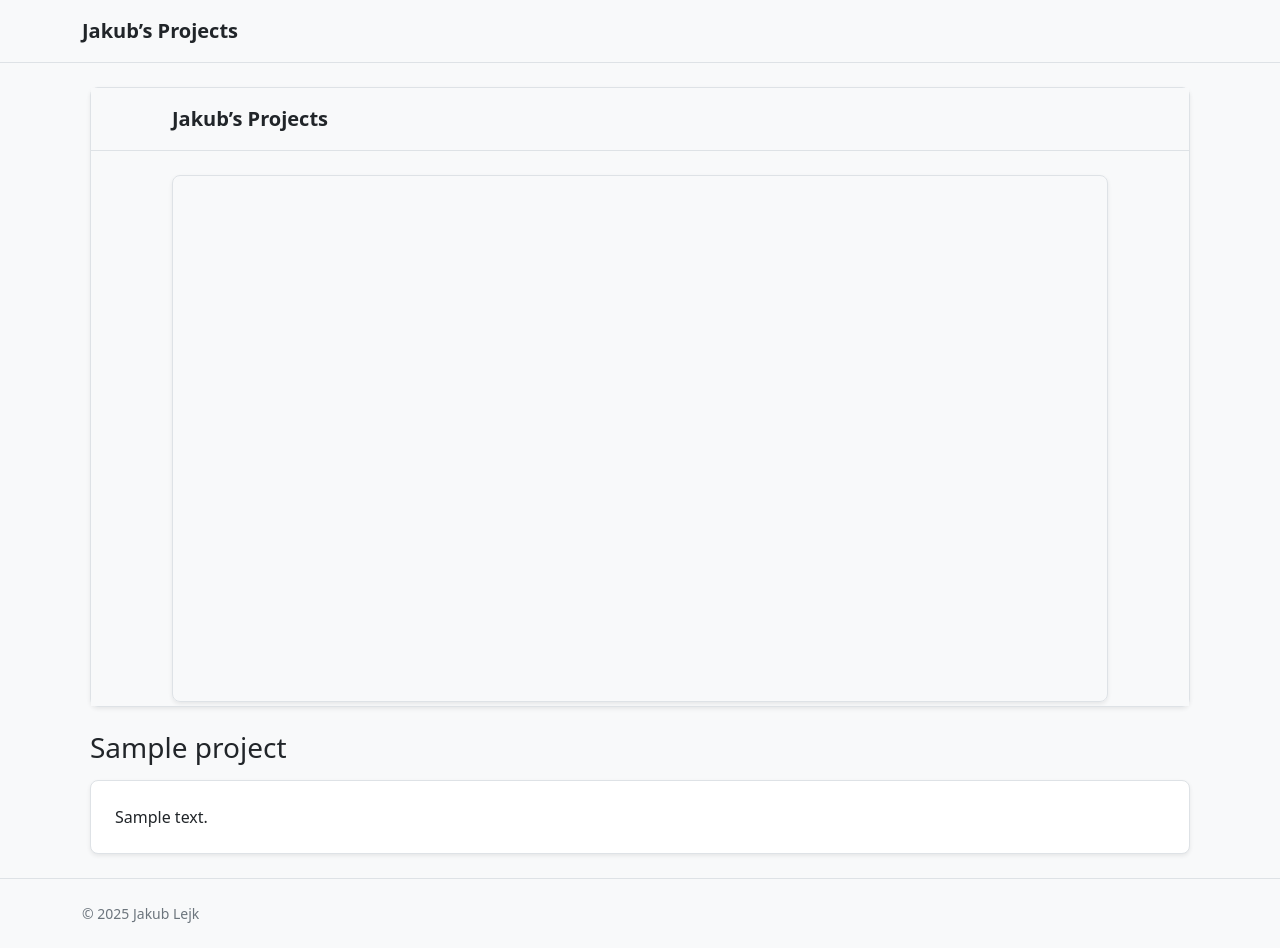
After one commit to JakLjk/projects_page, a Django app: template projects/templates/projects/project_pbi_live.html in a window 1280 px wide. The commit adds this page. Run offline with Django 5.2, Linux system fonts and the light colour scheme; the template is opened without the code that fills it: most values are stand-ins (such as "Sample title", 1, 10 or a date in 2020); some libraries are stand-ins or nearby versions.

Commit message:
Added webpage view for displaying live power bi projects

```diff
--- a/projects/models.py
+++ b/projects/models.py
@@ -6,9 +6,11 @@ class Project(models.Model):
     description = models.TextField()
     index_image = models.FileField(upload_to="index_images/", blank=True)
     project_image = models.FileField(upload_to="project_images/", blank=True)
-    documentation_file = models.FileField(upload_to="project_documentation/",blank=True)
     source_link = models.URLField(blank=True)
     live_demo_link = models.URLField(blank=True)
+    documentation_file = models.FileField(upload_to="project_documentation/",blank=True)
+    powerbi_iframe_url = models.URLField(blank=True)
+    powerbi_description = models.TextField(blank=True)
     instructions = models.TextField(blank=True)
     created = models.DateTimeField(auto_now_add=True)
     updated = models.DateTimeField(auto_now=True)
--- a/projects/templates/projects/project_detail.html
+++ b/projects/templates/projects/project_detail.html
@@ -31,6 +31,10 @@
       <hr class="my-2 border-top border-2 border-dark opacity-100">
 
   <div class="vstack gap-2 mb-3">
+    {% if project.powerbi_iframe_url %}
+      <a class="btn btn-primary" href="{% url 'project_pbi' project.pk %}" target="_blank" rel="noopener">PowerBI demo</a>
+    {% endif %}
+
     {% if project.live_demo_link %}
       <a class="btn btn-primary" href="{{ project.live_demo_link }}" target="_blank" rel="noopener">Live demo</a>
     {% endif %}
--- /dev/null
+++ b/projects/templates/projects/project_pbi_live.html
@@ -0,0 +1,27 @@
+{% extends "base.html" %}
+
+{% block title %}{{ project.title }} · Jakub's Projects{% endblock title %}
+
+{% block page_content %}
+  <article class="mx-auto" style="max-width: 1100px;">
+
+    <div class="mb-4">
+      <div class="ratio ratio-16x9 border rounded-3 shadow-sm">
+        <iframe
+          title="{{ project.title }}"
+          src="{{ project.powerbi_iframe_url }}"
+          frameborder="0"
+          allowfullscreen
+        ></iframe>
+      </div>
+    </div>
+
+    <header class="mb-3">
+      <h1 class="h3 mb-1">{{ project.title }}</h1>
+    </header>
+
+    <section class="bg-white border rounded-3 p-3 p-md-4 shadow-sm">
+      {{ project.powerbi_description }}
+    </section>
+  </article>
+{% endblock page_content %}
--- a/projects/urls.py
+++ b/projects/urls.py
@@ -4,5 +4,6 @@ from projects import views
 urlpatterns = [
     path("", views.project_index, name="project_index"),
     path("<int:pk>/", views.project_detail, name="project_detail"),
-    path("<int:pk>/documentation", views.project_documentation, name="project_doc")
+    path("<int:pk>/documentation", views.project_documentation, name="project_doc"),
+    path("<int:pk>/dashboard", views.project_powerbi_live, name="project_pbi")
 ]
--- a/templates/base.html
+++ b/templates/base.html
@@ -8,6 +8,21 @@
   <link href="https://cdn.jsdelivr.net/npm/bootstrap@5.3.3/dist/css/bootstrap.min.css" rel="stylesheet">
   {% block extra_css %}{% endblock extra_css %}
 </head>
+<!-- Google tag (gtag.js) -->
+<script async src="https://www.googletagmanager.com/gtag/js?id=G-VE7MNLHFN1"></script>
+<script>
+  window.dataLayer = window.dataLayer || [];
+  function gtag(){dataLayer.push(arguments);}
+  gtag('js', new Date());
+
+  gtag('config', 'G-VE7MNLHFN1');
+</script>
+<!-- Cloudflare Web Analytics -->
+<script
+  defer src='https://static.cloudflareinsights.com/beacon.min.js'
+  data-cf-beacon='{"token": "89f70251427446b0a0f8ab5d2b055a04"}'>
+</script>
+<!-- End Cloudflare Web Analytics -->
 <body class="bg-light text-body">
   <header class="border-bottom">
     <div class="container py-3">
@@ -23,7 +38,7 @@
 
   <footer class="border-top">
     <div class="container py-4 small text-secondary">
-      © {{ now|date:"Y" }} Jakub Lejk
+      © {% now "Y" %} Jakub Lejk
     </div>
   </footer>
 
```
Also changed, not shown: projects/views.py (+7 -0 lines), projects/migrations/0006_project_powerbi_iframe_url.py (added), projects/migrations/0007_project_powerbi_description.py (added).
